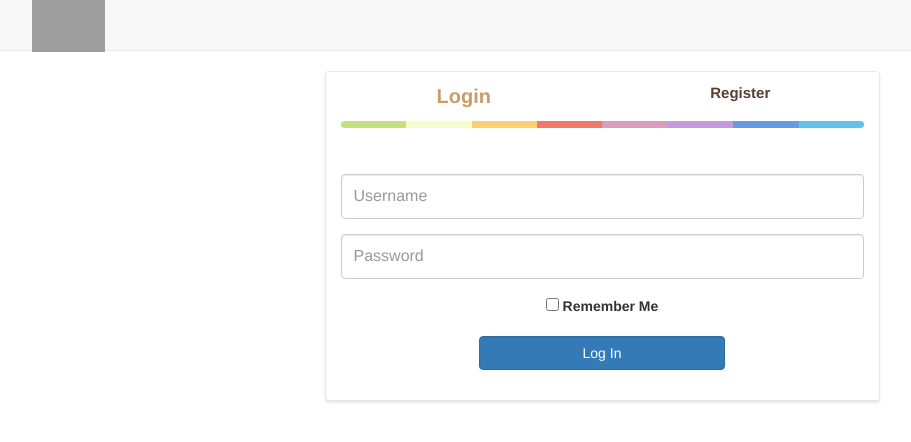
After one commit to deluxetom/100days, a PHP site: template src/View/login.html.twig in a window 1280 px wide. The commit adds this page. Shown: the top 442 px of the page, without its empty margins (38-949 px from the left). Run offline with PHP 8.4, Linux system fonts and the light colour scheme; the template is opened without the code that fills it, so the values that code supplies are empty; some libraries are stand-ins or nearby versions; grey boxes are pictures that could not be loaded.

Commit message:
Added login page

```diff
--- a/composer.json
+++ b/composer.json
@@ -22,13 +22,15 @@
         "symfony/security": "~2.3",
         "symfony/translation": "~2.3",
         "symfony/twig-bridge": "~2.3",
-        "symfony/validator": "~2.3"
+        "symfony/validator": "~2.3",
+        "predis/predis": "~1.0",
+        "predis/service-provider": "1.0.0"
     },
     "require-dev": {
         "squizlabs/php_codesniffer": "~2.0"
     },
     "autoload": {
-        "psr-4": { "days\\": "src/" }
+        "psr-4": { "Days\\": "src/" }
     },
     "extra": {
         "branch-alias": {
--- a/puphpet/config.yaml
+++ b/puphpet/config.yaml
@@ -282,7 +282,7 @@ mysql:
             sql: ''
     grants:
         mysqlng_0bsg0l8mko8x:
-            user: dbuser
+            user: 100days
             table: '*.*'
             privileges:
                 - ALL
--- a/src/Security/UserProvider.php
+++ b/src/Security/UserProvider.php
@@ -1,5 +1,5 @@
 <?php
-namespace days\Security;
+namespace Days\Security;
 
 use Symfony\Component\Security\Core\User\UserProviderInterface;
 use Symfony\Component\Security\Core\User\UserInterface;
--- a/src/View/index.html
+++ b/src/View/index.html.twig
@@ -1,4 +1,4 @@
-{% extends "layout.html" %}
+{% extends "layout.html.twig" %}
 
 {% block content %}
     Welcome to your new Silex Application!
--- /dev/null
+++ b/src/View/layout.html.twig
@@ -0,0 +1,84 @@
+<!DOCTYPE html>
+<html lang="en">
+<head>
+
+    <meta charset="utf-8">
+    <meta http-equiv="X-UA-Compatible" content="IE=edge">
+    <meta name="viewport" content="width=device-width, initial-scale=1">
+    <meta name="description" content="">
+    <meta name="author" content="">
+
+    <title>100 day challenge</title>
+
+    {% block headcss %}
+    <link href="/bower_components/bootstrap/dist/css/bootstrap.min.css" rel="stylesheet">
+    <link href="/bower_components/metisMenu/dist/metisMenu.min.css" rel="stylesheet">
+    <link href="/bower_components/startbootstrap-sb-admin-2/dist/css/sb-admin-2.css" rel="stylesheet">
+    <link href="/bower_components/font-awesome/css/font-awesome.min.css" rel="stylesheet" type="text/css">
+    <link href="/css/main.css" rel="stylesheet" type="text/css">
+    {% endblock %}
+
+    <!--[if lt IE 9]>
+    <script src="https://oss.maxcdn.com/libs/html5shiv/3.7.0/html5shiv.js"></script>
+    <script src="https://oss.maxcdn.com/libs/respond.js/1.4.2/respond.min.js"></script>
+    <![endif]-->
+</head>
+<body>
+
+<div class="navbar navbar-default navbar-static-top" role="navigation">
+    <div class="container">
+        <div class="navbar-header">
+            <button type="button" class="navbar-toggle collapsed" data-toggle="collapse" data-target=".navbar-collapse">
+                <span class="sr-only">Toggle navigation</span>
+                <span class="icon-bar"></span>
+                <span class="icon-bar"></span>
+                <span class="icon-bar"></span>
+            </button>
+            <a class="navbar-brand" href="{{ path('homepage') }}">
+                <img src="http://apgfx.videosz.com/thomas/100daychallenge/100daychallenege_logo.svg" alt="logo" height="55" style="margin-top: -18px;">
+            </a>
+        </div>
+        <div class="collapse navbar-collapse">
+            {% if app.security.token is not null and is_granted('IS_AUTHENTICATED_FULLY') %}
+            <ul class="nav navbar-nav">
+                <li class="active"><a href="{{ path('homepage') }}"><i class="fa fa-dashboard fa-fw"></i> Dashboard</a></li>
+                <li{% if active_page == 'stats' %} class="active" {% endif %}><a href="#"><i class="fa fa-sort-amount-asc fa-fw"></i> Leaderboards</a></li>
+            </ul>
+            <ul class="nav navbar-nav navbar-right">
+                <li class="dropdown">
+                    <a class="dropdown-toggle" data-toggle="dropdown" href="">
+                        <i class="fa fa-user fa-fw"></i>  <i class="fa fa-caret-down"></i>
+                    </a>
+                    <ul class="dropdown-menu dropdown-user">
+                        <li><a href="#"><i class="fa fa-user fa-fw"></i> User Profile</a>
+                        </li>
+                        <li><a href="#"><i class="fa fa-gear fa-fw"></i> Settings</a>
+                        </li>
+                        <li class="divider"></li>
+                        <li><a href="{{ path('logout') }}"><i class="fa fa-sign-out fa-fw"></i> Logout</a>
+                        </li>
+                    </ul>
+                </li>
+            </ul>
+            {% endif %}
+        </div>
+    </div>
+</div>
+
+<div class="container">
+
+    {% block content %}{% endblock %}
+
+</div>
+
+
+<!-- jQuery -->
+{% block footerjs %}
+<script src="/bower_components/jquery/dist/jquery.min.js"></script>
+<script src="/bower_components/bootstrap/dist/js/bootstrap.min.js"></script>
+<script src="/bower_components/metisMenu/dist/metisMenu.min.js"></script>
+<script src="/bower_components/startbootstrap-sb-admin-2/dist/js/sb-admin-2.js"></script>
+{% endblock %}
+
+</body>
+</html>
--- /dev/null
+++ b/src/View/login.html.twig
@@ -0,0 +1,175 @@
+{% extends "layout.html.twig" %}
+
+{% block content %}
+    <div class="row">
+        <div class="col-md-6 col-md-offset-3">
+            <div class="panel panel-login">
+                <div class="panel-heading">
+                    <div class="row">
+                        <div class="col-xs-6">
+                            <a href="#" class="active" id="login-form-link">Login</a>
+                        </div>
+                        <div class="col-xs-6">
+                            <a href="#" id="register-form-link">Register</a>
+                        </div>
+                    </div>
+                    <hr class="colorgraph"><br>
+                </div>
+                <div class="panel-body">
+                    {% if error %}
+                        <div class="alert alert-danger">
+                            <span class="glyphicon glyphicon-remove"></span><strong> {{ error }}</strong>
+                        </div>
+                    {% endif %}
+                    <div class="row">
+                        <div class="col-lg-12">
+                            <form id="login-form" action="{{ path('login_check') }}" method="post" role="form" style="display: block;">
+                                <div class="form-group">
+                                    <input type="text" name="_username" id="username" value="{{ last_username }}" tabindex="1" class="form-control" placeholder="Username" value="">
+                                </div>
+                                <div class="form-group">
+                                    <input type="password" name="_password" id="password" tabindex="2" class="form-control" placeholder="Password">
+                                </div>
+                                <div class="form-group text-center">
+                                    <input type="checkbox" tabindex="3" id="_remember_me" name="_remember_me" id="remember">
+                                    <label for="remember"> Remember Me</label>
+                                </div>
+                                <div class="form-group">
+                                    <div class="row">
+                                        <div class="col-sm-6 col-sm-offset-3">
+                                            <input type="submit" name="login-submit" id="login-submit" tabindex="4" class="form-control btn btn-outline btn-primary" value="Log In">
+                                        </div>
+                                    </div>
+                                </div>
+                                {#<div class="form-group">
+                                    <div class="row">
+                                        <div class="col-lg-12">
+                                            <div class="text-center">
+                                                <a href="http://phpoll.com/recover" tabindex="5" class="forgot-password">Forgot Password?</a>
+                                            </div>
+                                        </div>
+                                    </div>
+                                </div>#}
+                            </form>
+                            <form id="register-form" action="http://phpoll.com/register/process" method="post" role="form" style="display: none;">
+                                <div class="form-group">
+                                    <input type="text" name="username" id="username" tabindex="1" class="form-control" placeholder="Username" value="">
+                                </div>
+                                <div class="form-group">
+                                    <input type="email" name="email" id="email" tabindex="1" class="form-control" placeholder="Email Address" value="">
+                                </div>
+                                <div class="form-group">
+                                    <input type="password" name="password" id="password" tabindex="2" class="form-control" placeholder="Password">
+                                </div>
+                                <div class="form-group">
+                                    <input type="password" name="confirm-password" id="confirm-password" tabindex="2" class="form-control" placeholder="Confirm Password">
+                                </div>
+                                <div class="form-group">
+                                    <div class="row">
+                                        <div class="col-sm-6 col-sm-offset-3">
+                                            <input type="submit" name="register-submit" id="register-submit" tabindex="4" class="form-control btn btn-outline btn-success" value="Register Now">
+                                        </div>
+                                    </div>
+                                </div>
+                            </form>
+                        </div>
+                    </div>
+                </div>
+            </div>
+        </div>
+    </div>
+    <style>
+        .panel-login {
+            border-color: #e7e7e7;
+            -webkit-box-shadow: 0px 2px 3px 0px rgba(0,0,0,0.1);
+            -moz-box-shadow: 0px 2px 3px 0px rgba(0,0,0,0.1);
+            box-shadow: 0px 2px 3px 0px rgba(0,0,0,0.1);
+        }
+        .panel-login>.panel-heading {
+            color: #00415d;
+            background-color: #fff;
+            border-color: #fff;
+            text-align:center;
+        }
+        .panel-login>.panel-heading a{
+            text-decoration: none;
+            color: #593e34;
+            font-weight: bold;
+            font-size: 15px;
+            -webkit-transition: all 0.1s linear;
+            -moz-transition: all 0.1s linear;
+            transition: all 0.1s linear;
+        }
+        .panel-login>.panel-heading a.active{
+            color: #c89d68;
+            font-size: 20px;
+        }
+        /*.panel-login>.panel-heading hr{
+            margin-top: 10px;
+            margin-bottom: 0px;
+            clear: both;
+            border: 0;
+            height: 1px;
+            background-image: -webkit-linear-gradient(left,rgba(0, 0, 0, 0),rgba(0, 0, 0, 0.15),rgba(0, 0, 0, 0));
+            background-image: -moz-linear-gradient(left,rgba(0,0,0,0),rgba(0,0,0,0.15),rgba(0,0,0,0));
+            background-image: -ms-linear-gradient(left,rgba(0,0,0,0),rgba(0,0,0,0.15),rgba(0,0,0,0));
+            background-image: -o-linear-gradient(left,rgba(0,0,0,0),rgba(0,0,0,0.15),rgba(0,0,0,0));
+        }
+        */
+        .colorgraph {
+            height: 7px;
+            border-top: 0;
+            background: #c4e17f;
+            border-radius: 5px;
+            margin-top: 10px;
+            margin-bottom: 0px;
+            clear: both;
+            border: 0;
+            background-image: -webkit-linear-gradient(left, #c4e17f, #c4e17f 12.5%, #f7fdca 12.5%, #f7fdca 25%, #fecf71 25%, #fecf71 37.5%, #f0776c 37.5%, #f0776c 50%, #db9dbe 50%, #db9dbe 62.5%, #c49cde 62.5%, #c49cde 75%, #669ae1 75%, #669ae1 87.5%, #62c2e4 87.5%, #62c2e4);
+            background-image: -moz-linear-gradient(left, #c4e17f, #c4e17f 12.5%, #f7fdca 12.5%, #f7fdca 25%, #fecf71 25%, #fecf71 37.5%, #f0776c 37.5%, #f0776c 50%, #db9dbe 50%, #db9dbe 62.5%, #c49cde 62.5%, #c49cde 75%, #669ae1 75%, #669ae1 87.5%, #62c2e4 87.5%, #62c2e4);
+            background-image: -o-linear-gradient(left, #c4e17f, #c4e17f 12.5%, #f7fdca 12.5%, #f7fdca 25%, #fecf71 25%, #fecf71 37.5%, #f0776c 37.5%, #f0776c 50%, #db9dbe 50%, #db9dbe 62.5%, #c49cde 62.5%, #c49cde 75%, #669ae1 75%, #669ae1 87.5%, #62c2e4 87.5%, #62c2e4);
+            background-image: linear-gradient(to right, #c4e17f, #c4e17f 12.5%, #f7fdca 12.5%, #f7fdca 25%, #fecf71 25%, #fecf71 37.5%, #f0776c 37.5%, #f0776c 50%, #db9dbe 50%, #db9dbe 62.5%, #c49cde 62.5%, #c49cde 75%, #669ae1 75%, #669ae1 87.5%, #62c2e4 87.5%, #62c2e4);
+        }
+        .panel-login input[type="text"],.panel-login input[type="email"],.panel-login input[type="password"] {
+            height: 45px;
+            font-size: 16px;
+        }
+
+
+        .forgot-password {
+            text-decoration: underline;
+            color: #888;
+        }
+        .forgot-password:hover,
+        .forgot-password:focus {
+            text-decoration: underline;
+            color: #666;
+        }
+
+    </style>
+{% endblock %}
+
+
+{% block footerjs %}
+    {{ parent() }}
+    <script>
+    $(function() {
+
+        $('#login-form-link').click(function(e) {
+            $("#login-form").delay(100).fadeIn(100);
+            $("#register-form").fadeOut(100);
+            $('#register-form-link').removeClass('active');
+            $(this).addClass('active');
+            e.preventDefault();
+        });
+        $('#register-form-link').click(function(e) {
+            $("#register-form").delay(100).fadeIn(100);
+            $("#login-form").fadeOut(100);
+            $('#login-form-link').removeClass('active');
+            $(this).addClass('active');
+            e.preventDefault();
+        });
+
+    });
+    </script>
+{% endblock %}
--- a/src/app.php
+++ b/src/app.php
@@ -3,6 +3,7 @@
 use Silex\Application;
 use Silex\Provider\DoctrineServiceProvider;
 use Silex\Provider\TwigServiceProvider;
+use Predis\Silex\ClientsServiceProvider;
 use Silex\Provider\SecurityServiceProvider;
 use Silex\Provider\SessionServiceProvider;
 use Silex\Provider\RememberMeServiceProvider;
@@ -19,6 +20,8 @@ $app->register(new RememberMeServiceProvider());
 $app->register(new UrlGeneratorServiceProvider());
 $app->register(new ValidatorServiceProvider());
 $app->register(new ServiceControllerServiceProvider());
+$app->register(new ClientsServiceProvider());
+
 $app['twig'] = $app->share($app->extend('twig', function ($twig, $app) {
     // globals
     $twig->addGlobal('sitename', '100 Day Challenge');
```
Also changed, not shown: config/dev.php (+30 -2 lines), src/Controller/LoginController.php (added, +38 -0 lines), src/View/layout.html (deleted, +0 -68 lines), src/controllers.php (+4 -4 lines), web/css/main.css (line endings or trailing spaces), 1 other file.
